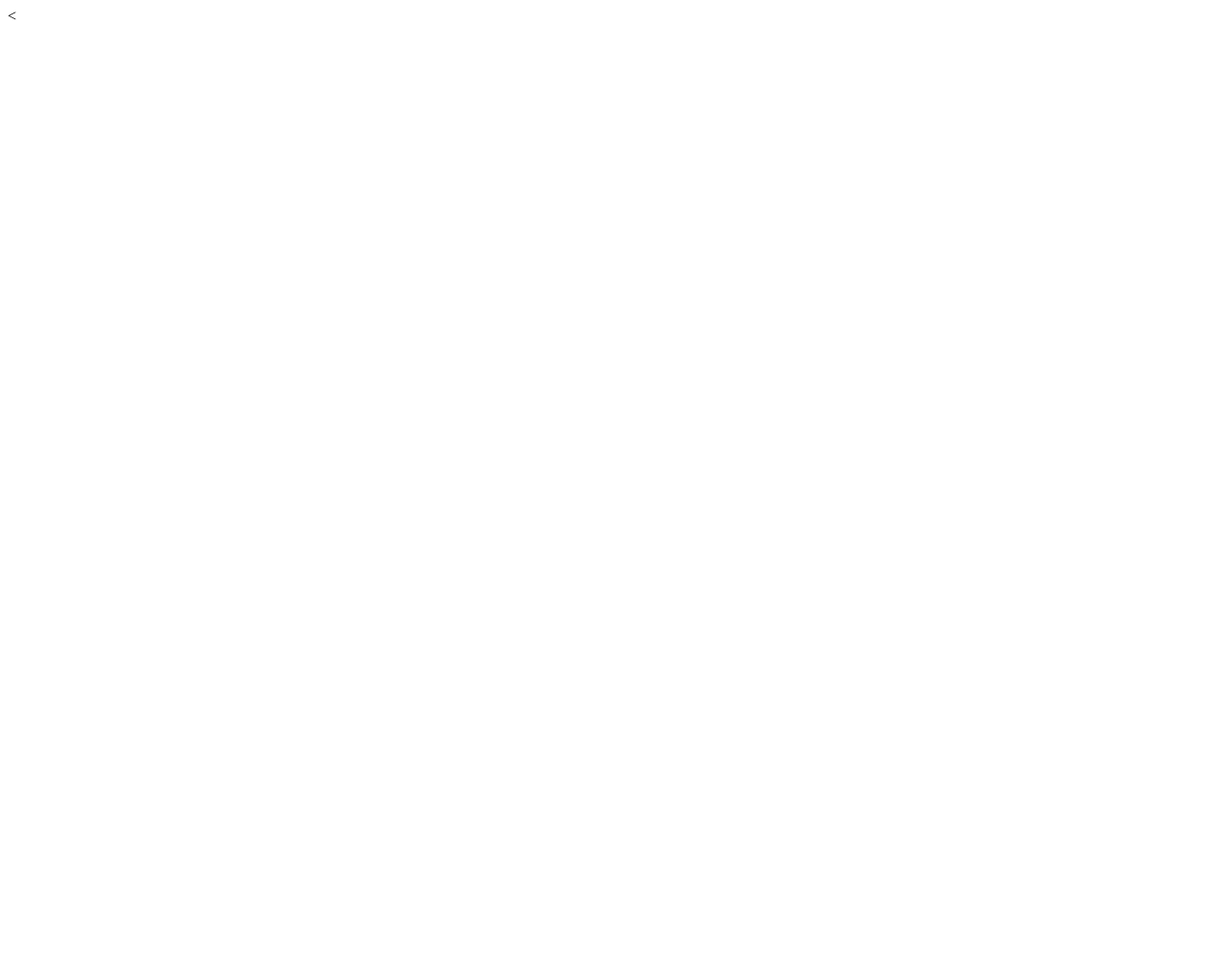
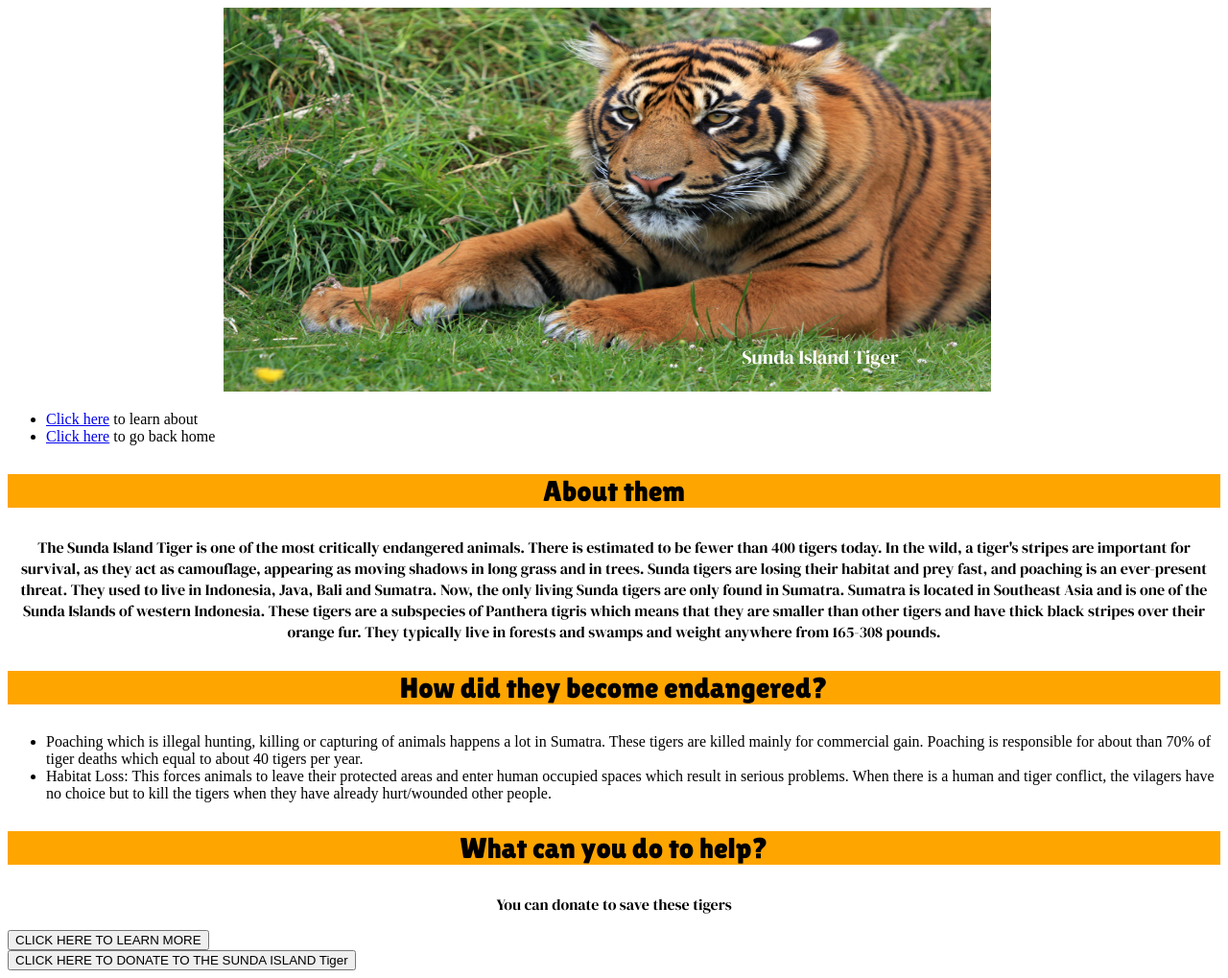
Before and after one commit to bryant-bardales/endagered_animal_page, a plain HTML site: page Tiger.html in a window 1280 px wide. Shown: the whole page at 96% size. Before the commit the page ends 800 px from the top, so only its background shows below. Drawn offline with Linux system fonts and the light colour scheme; a web font is replaced by a local one.

Commit message:
updated tiger file

```diff
--- /dev/null
+++ b/Tiger.css
@@ -0,0 +1,48 @@
+
+#image{
+  width: 800px;
+  height: 400px;
+  background-size: contain;
+  float: none;
+ margin: 0 15px 0 0;
+}
+
+h1 {
+font-size: 25px;
+  text-align: center;
+  font-family: 'DM Serif Display', serif;
+  color: orange;
+}
+
+#button{
+text-align: center;
+}
+
+p{
+  color: black;
+  text-align: center;
+  font-family: 'DM Serif Display',serif ;
+
+}
+
+h3{
+  font-family:'Lilita One';
+  font-size: 30px;
+  font-weight:lighter;
+  background-color: orange;
+  text-align: center;
+
+}
+  .bottom-right {
+    font-family: 'DM Serif Display';
+  position: absolute;
+  top: 90%;
+  left: 67%;
+  transform: translate(-50%, -50%);
+    font-size: 20px;
+  }
+.container {
+  position: relative;
+  text-align: center;
+  color: white;
+}
--- a/Tiger.html
+++ b/Tiger.html
@@ -1,10 +1,58 @@
-<<!DOCTYPE html>
+<!DOCTYPE html>
 <html lang="en" dir="ltr">
   <head>
+    <link rel="preconnect" href="https://fonts.googleapis.com">
+    <link rel="preconnect" href="https://fonts.gstatic.com" crossorigin>
+    <link href="https://fonts.googleapis.com/css2?family=Anton&family=Concert+One&family=DM+Serif+Display&family=Fjalla+One&family=Jockey+One&family=Lilita+One&family=Luckiest+Guy&family=Orelega+One&display=swap" rel="stylesheet">
     <meta charset="utf-8">
-    <title> Save The Sea Turtles </title>
+    <link rel="stylesheet" href="Tiger.css">
+   <script type="text/javascript" src="Tiger.js"></script>
+    <title> Save The Sunda Island Tiger </title>
+
   </head>
+
   <body>
+    <div class="container">
+    <img src = "tiger_image.jpeg"; id = "image">
+
+    <div class="bottom-right">Sunda Island Tiger </div>
+  </div>
+
+  <ul>
+      <li><a href="polarbear.html" >Click here</a> to learn about </li>
+      <li><a href="index.html" >Click here</a> to go back home</li>
+  </ul>
+
+                         <h3>About them</h3>
+                         <p> The Sunda Island Tiger is one of the most critically endangered animals. There is estimated to be fewer than 400 tigers today. In the wild, a tiger's stripes are important for survival, as they act as camouflage, appearing as moving shadows in long grass and in trees.
+                           Sunda tigers are losing their habitat and prey fast, and poaching is an ever-present threat. They used to live in Indonesia, Java, Bali and Sumatra. Now, the only living Sunda tigers are only found in Sumatra. Sumatra is located in Southeast Asia and is one of the Sunda Islands of western Indonesia. These tigers are a subspecies of Panthera tigris which means that they are smaller than
+                           other tigers and have thick black stripes over their orange fur. They typically live in forests and swamps and weight anywhere from 165-308 pounds.
+                          </p>
+
+
+
+                         <h3>How did they become endangered?</h3>
+                          <ul>
+                              <li> Poaching which is illegal hunting, killing or capturing of animals happens a lot in Sumatra. These tigers are killed mainly for commercial gain. Poaching is responsible for about than 70% of tiger deaths which equal to about 40 tigers per year. </li>
+                              <li> Habitat Loss: This forces animals to leave their protected areas and enter human occupied spaces which result in serious problems. When there is a human and tiger conflict, the vilagers have no choice but to kill the tigers when they have already hurt/wounded other people.</li>
+                        </ul>
+
+
+
+                         <h3>What can you do to help?</h3>
+                         <p> You can donate to save these tigers
+                         </p>
+                        <button id="learn-more" onClick="location.href='https://www.worldwildlife.org/species/sunda-tiger'">CLICK HERE TO LEARN MORE</button>
+
+
+
+    <div class = "button">
+    <button id="donate-btn" onClick="location.href=''">CLICK HERE TO DONATE TO THE SUNDA ISLAND Tiger</button>
+    </div>
+
+
+
+
 
   </body>
 </html>
```
Also changed, not shown: sunda_Tiger.jpeg (added), tiger2.jpeg (added), tiger_image.jpeg (added), tigertiger.jpeg (added), 1 other file.
